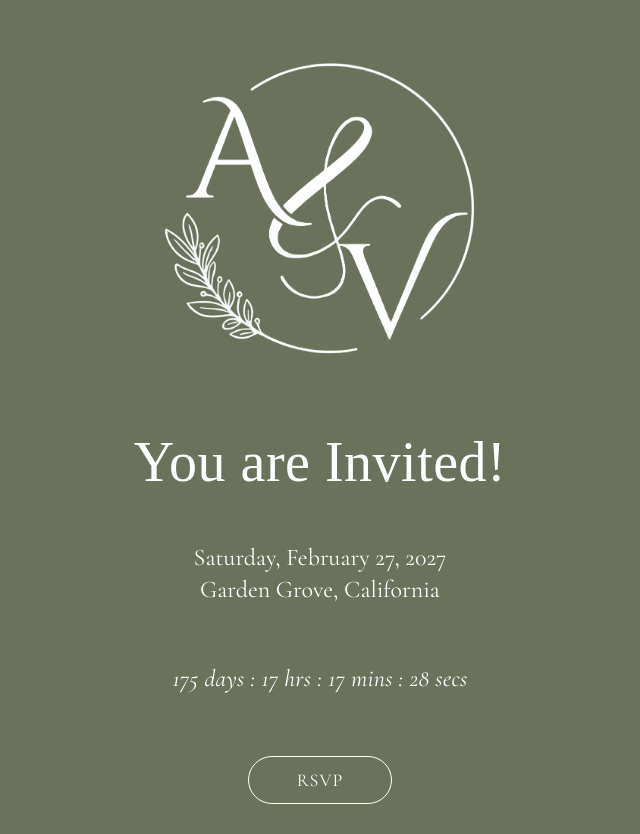
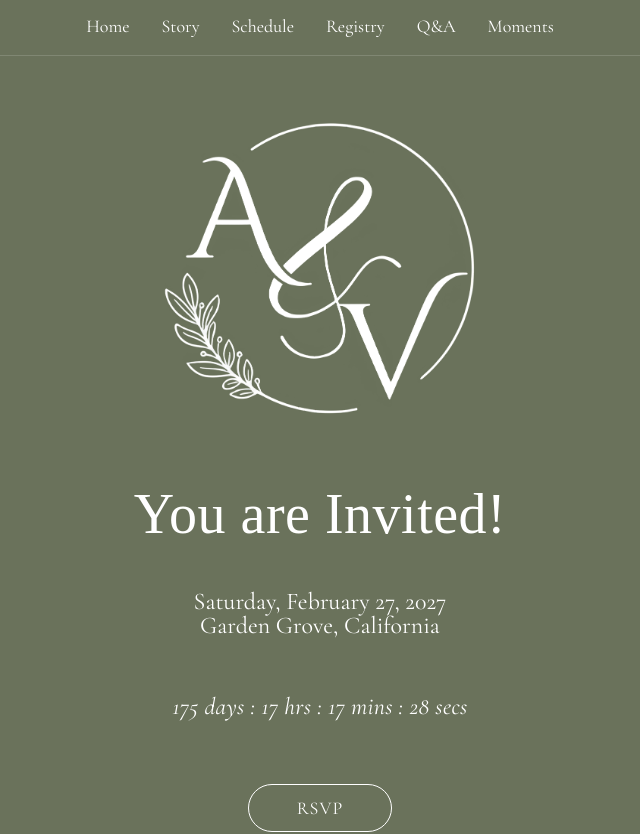
Before and after one commit to WTL04/andy-vy-wedding, a React (Vite) app in the folder app/: page / in a window 1280 px wide. Shown: the top 834 px of the page, without its empty margins (320-960 px from the left). Built offline with nearby package versions, Linux system fonts and the light colour scheme; a web font is replaced by a local one.

Commit message:
added navbar

```diff
--- a/app/src/App.css
+++ b/app/src/App.css
@@ -3,7 +3,7 @@
   max-width: 800px;
   min-height: 100vh;
   margin: 0 auto;
-  padding: 60px 24px;
+  padding: 80px 24px 60px;
   display: flex;
   flex-direction: column;
   align-items: center;
@@ -18,6 +18,7 @@
   height: 300px;
   color: var(--text);
   margin-bottom: 50px;
+  margin-top: 40px;
 }
 
 .mobile-container h1 {
@@ -70,6 +71,20 @@
   line-height: 1.6;
 }
 
+#home,
+#rsvp,
+#story,
+#schedule,
+#qa,
+#registry,
+#moments {
+  scroll-margin-top: 60px;
+  width: 100%;
+  display: flex;
+  flex-direction: column;
+  align-items: center;
+}
+
 @media (max-width: 800px) {
   .mobile-container {
     width: 100vw;
--- a/app/src/App.tsx
+++ b/app/src/App.tsx
@@ -1,3 +1,4 @@
+import Navbar from './components/Navbar'
 import Monogram from './components/Monogram'
 import CountdownTimer from './components/CountdownTimer'
 import RsvpButton from './components/RsvpButton'
@@ -9,20 +10,39 @@ import './App.css'
 
 function App() {
   return (
+    <>
+      <Navbar />
       <div className="mobile-container">
+        <div id="home">
           <Monogram />
           <h1>You are Invited!</h1>
           <p className="date">Saturday, February 27, 2027</p>
           <p className="location">Garden Grove, California</p>
           <CountdownTimer targetDate="2027-02-27T16:00:00-08:00" />
+        </div>
+        <div id="rsvp">
           <RsvpButton />
+        </div>
         <SpecialThanks />
         <PhotoCarousel />
+        <div id="story">
           <h1>Our Story</h1>
           <p className="our_story">We met when we were eighteen and twenty years old. The thought that one day we would be married to each other never crossed our minds, but we made it through those harsh years, and we have grown to love each other even more dearly. We were together through our twenties and will continue to go through life together forever 🤍</p>
+        </div>
+        <div id="schedule">
           <Schedule />
+        </div>
+        <div id="qa">
           <QandA />
         </div>
+        <div id="registry">
+          <h1>Registry</h1>
+        </div>
+        <div id="moments">
+          <h1>Moments</h1>
+        </div>
+      </div>
+    </>
   )
 }
 
--- /dev/null
+++ b/app/src/components/Navbar.css
@@ -0,0 +1,151 @@
+.navbar {
+  position: fixed;
+  top: 0;
+  left: 0;
+  width: 100%;
+  height: 56px;
+  z-index: 100;
+  background: var(--bg);
+  border-bottom: 1px solid rgba(255, 255, 255, 0.15);
+}
+
+/* ── Desktop ── */
+.navbar-desktop {
+  display: flex;
+  justify-content: center;
+  align-items: center;
+  gap: 32px;
+  height: 100%;
+  padding: 0 24px;
+}
+
+.navbar-link {
+  color: var(--text);
+  text-decoration: none;
+  font-family: var(--font-body);
+  font-size: 18px;
+  padding: 4px 0;
+  border-bottom: 2px solid transparent;
+  transition: border-color 0.3s ease;
+}
+
+.navbar-link:hover {
+  border-bottom-color: var(--text);
+}
+
+/* ── Mobile / Tablet ── */
+.navbar-mobile {
+  display: none;
+  height: 100%;
+}
+
+.navbar-hamburger {
+  background: none;
+  border: none;
+  cursor: pointer;
+  padding: 12px 16px;
+  display: flex;
+  flex-direction: column;
+  gap: 5px;
+}
+
+.navbar-hamburger span {
+  display: block;
+  width: 24px;
+  height: 2px;
+  background: var(--text);
+  border-radius: 2px;
+  transition: transform 0.3s ease;
+}
+
+.navbar-overlay {
+  position: fixed;
+  inset: 0;
+  background: rgba(0, 0, 0, 0.5);
+  z-index: 200;
+  animation: fadeIn 0.3s ease;
+}
+
+.navbar-sidebar {
+  position: fixed;
+  top: 0;
+  left: 0;
+  width: 280px;
+  height: 100%;
+  background: var(--bg);
+  z-index: 300;
+  transform: translateX(-100%);
+  transition: transform 0.3s ease;
+  display: flex;
+  flex-direction: column;
+  padding: 24px;
+}
+
+.navbar-sidebar.open {
+  transform: translateX(0);
+}
+
+.navbar-close {
+  align-self: flex-end;
+  background: none;
+  border: none;
+  color: var(--text);
+  font-size: 24px;
+  cursor: pointer;
+  padding: 4px;
+}
+
+.navbar-sidebar-title {
+  font-family: var(--font-paragraph);
+  font-size: 32px;
+  margin: 16px 0 32px;
+}
+
+.navbar-sidebar-link {
+  color: var(--text);
+  text-decoration: none;
+  font-family: var(--font-body);
+  font-size: 20px;
+  padding: 12px 0;
+  border-bottom: 1px solid rgba(255, 255, 255, 0.1);
+  transition: opacity 0.3s ease;
+}
+
+.navbar-sidebar-link:hover {
+  opacity: 0.7;
+}
+
+.navbar-sidebar-rsvp {
+  margin-top: auto;
+  color: var(--text);
+  text-decoration: none;
+  font-family: var(--font-body);
+  font-size: 18px;
+  letter-spacing: 1px;
+  border: 1.5px solid var(--text);
+  border-radius: 999px;
+  padding: 12px 0;
+  text-align: center;
+  transition: background 0.3s ease;
+}
+
+.navbar-sidebar-rsvp:hover {
+  background: rgba(255, 255, 255, 0.15);
+}
+
+@keyframes fadeIn {
+  from { opacity: 0; }
+  to { opacity: 1; }
+}
+
+/* ── Breakpoint ── */
+@media (max-width: 770px) {
+  .navbar-desktop {
+    display: none;
+  }
+
+  .navbar-mobile {
+    display: flex;
+    align-items: center;
+  }
+}
--- /dev/null
+++ b/app/src/components/Navbar.tsx
@@ -0,0 +1,98 @@
+import { useState, useCallback } from 'react'
+import './Navbar.css'
+
+const links = [
+  { label: 'Home', href: '#home', scrollToTop: true },
+  { label: 'Story', href: '#story' },
+  { label: 'Schedule', href: '#schedule' },
+  { label: 'Registry', href: '#registry' },
+  { label: 'Q&A', href: '#qa' },
+  { label: 'Moments', href: '#moments' },
+]
+
+function smoothScroll(href: string, scrollToTop?: boolean) {
+  if (scrollToTop) {
+    window.scrollTo({ top: 0, behavior: 'smooth' })
+    return
+  }
+  const el = document.querySelector(href)
+  if (el) el.scrollIntoView({ behavior: 'smooth' })
+}
+
+export default function Navbar() {
+  const [menuOpen, setMenuOpen] = useState(false)
+
+  const closeMenu = useCallback(() => setMenuOpen(false), [])
+
+  return (
+    <nav className="navbar">
+      <div className="navbar-desktop">
+        {links.map((link) => (
+          <a
+            key={link.label}
+            className="navbar-link"
+            href={link.href}
+            onClick={(e) => {
+              e.preventDefault()
+              smoothScroll(link.href, link.scrollToTop)
+            }}
+          >
+            {link.label}
+          </a>
+        ))}
+      </div>
+
+      <div className="navbar-mobile">
+        <button
+          className="navbar-hamburger"
+          onClick={() => setMenuOpen(true)}
+          aria-label="Open menu"
+        >
+          <span />
+          <span />
+          <span />
+        </button>
+
+        {menuOpen && (
+          <div className="navbar-overlay" onClick={closeMenu} />
+        )}
+
+        <div className={`navbar-sidebar ${menuOpen ? 'open' : ''}`}>
+          <button
+            className="navbar-close"
+            onClick={closeMenu}
+            aria-label="Close menu"
+          >
+            &#10005;
+          </button>
+          <p className="navbar-sidebar-title">Vy &amp; Andy</p>
+          {links.map((link) => (
+            <a
+              key={link.label}
+              className="navbar-sidebar-link"
+              href={link.href}
+              onClick={(e) => {
+                e.preventDefault()
+                closeMenu()
+                smoothScroll(link.href, link.scrollToTop)
+              }}
+            >
+              {link.label}
+            </a>
+          ))}
+          <a
+            className="navbar-sidebar-rsvp"
+            href="#rsvp"
+            onClick={(e) => {
+              e.preventDefault()
+              closeMenu()
+              smoothScroll('#rsvp')
+            }}
+          >
+            RSVP
+          </a>
+        </div>
+      </div>
+    </nav>
+  )
+}
```
Lines whose indentation alone changed are shown as unchanged.
